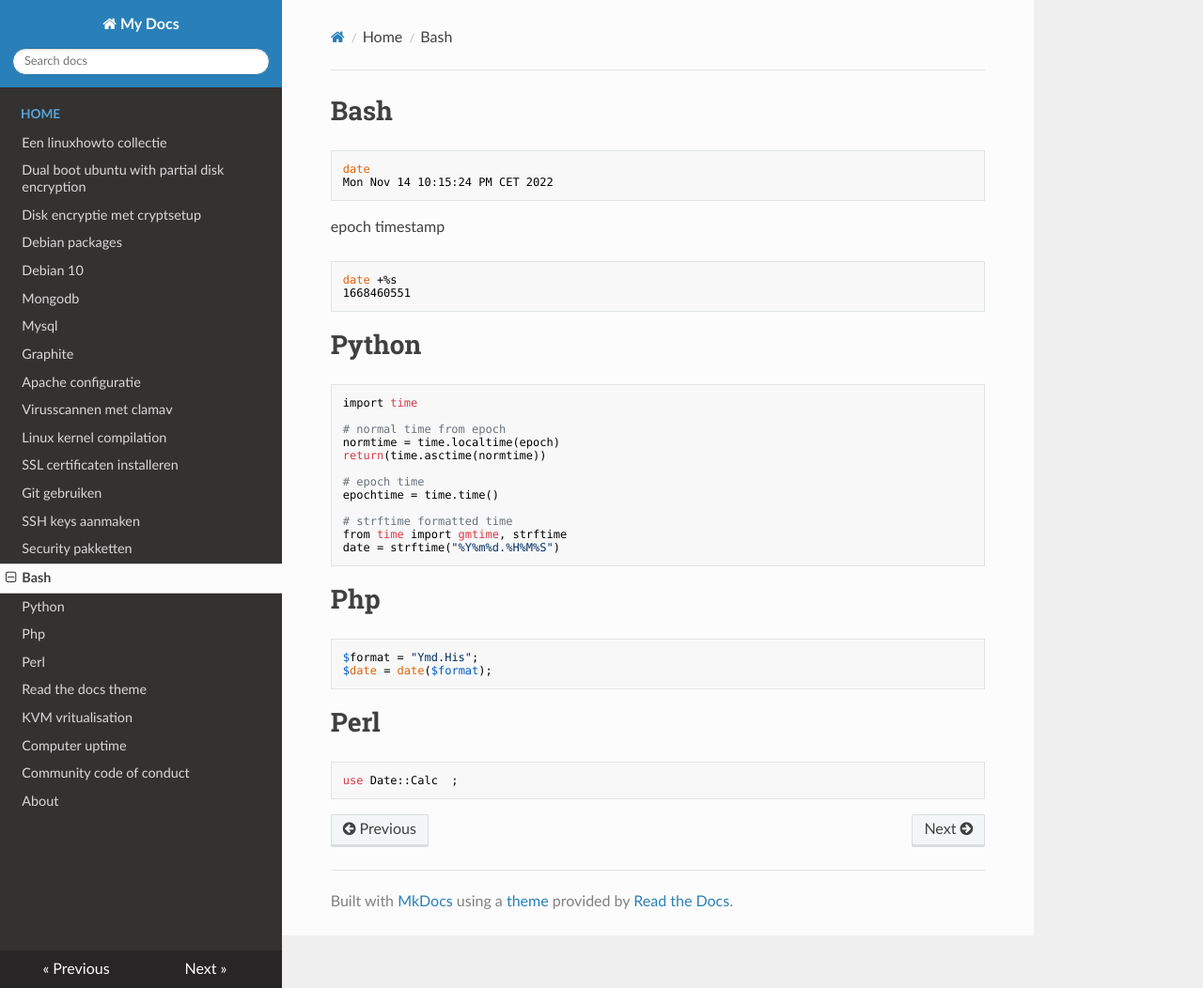
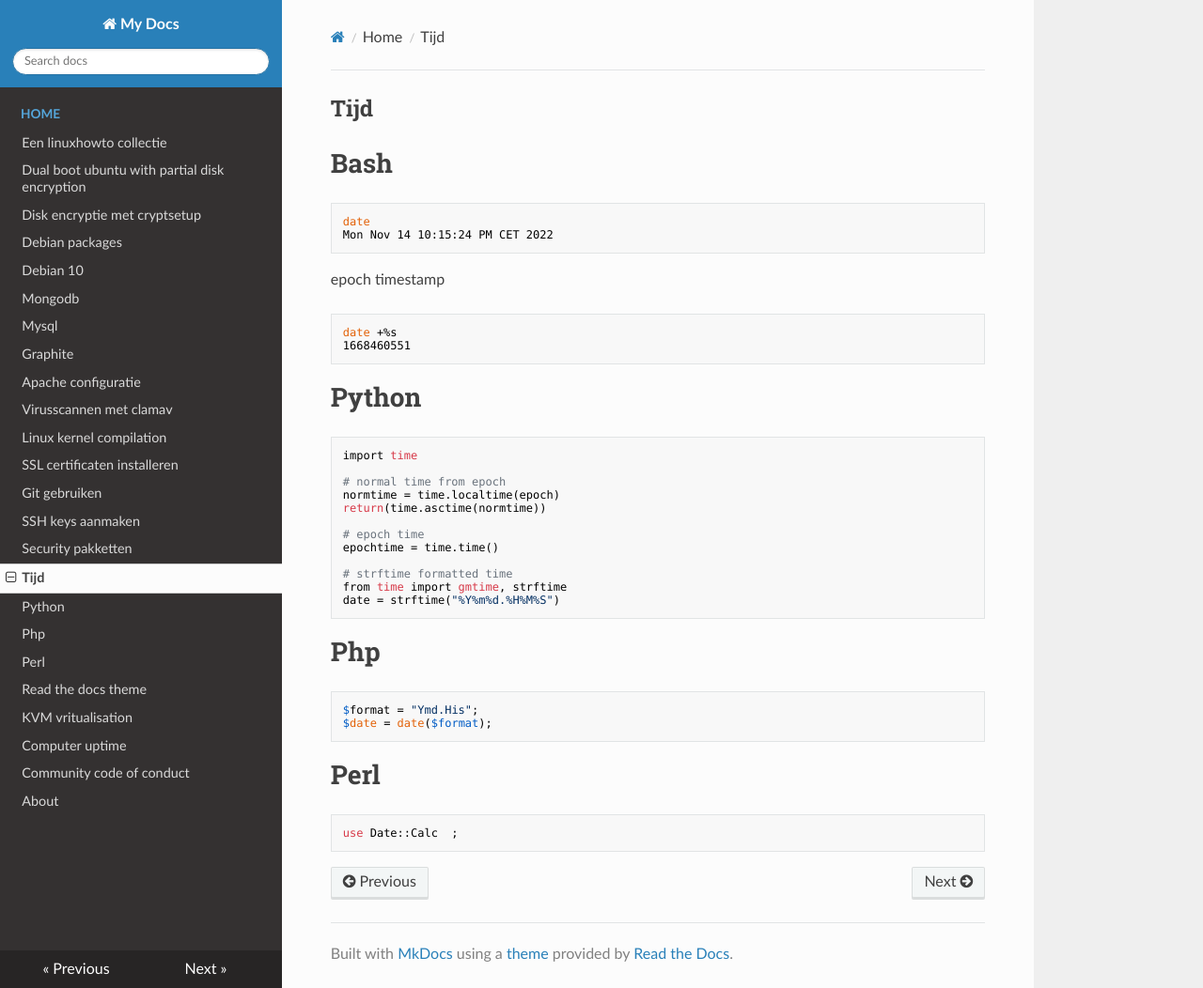
Before and after one commit to MatthewBuchananAstley/linuxhowto, an MkDocs documentation site: the page built from docs/tijd.md, in a window 1280 px wide and 1052 px high. Shown: the whole window at 94% size. Built offline with MkDocs 1.6.1, drawn with Linux system fonts in a browser that asks for light colours; nearby versions of some CDN libraries.

Commit message:
adjusted title

```diff
--- a/docs/tijd.md
+++ b/docs/tijd.md
@@ -1,3 +1,5 @@
+## Tijd
+
 # Bash
 
     date
```
